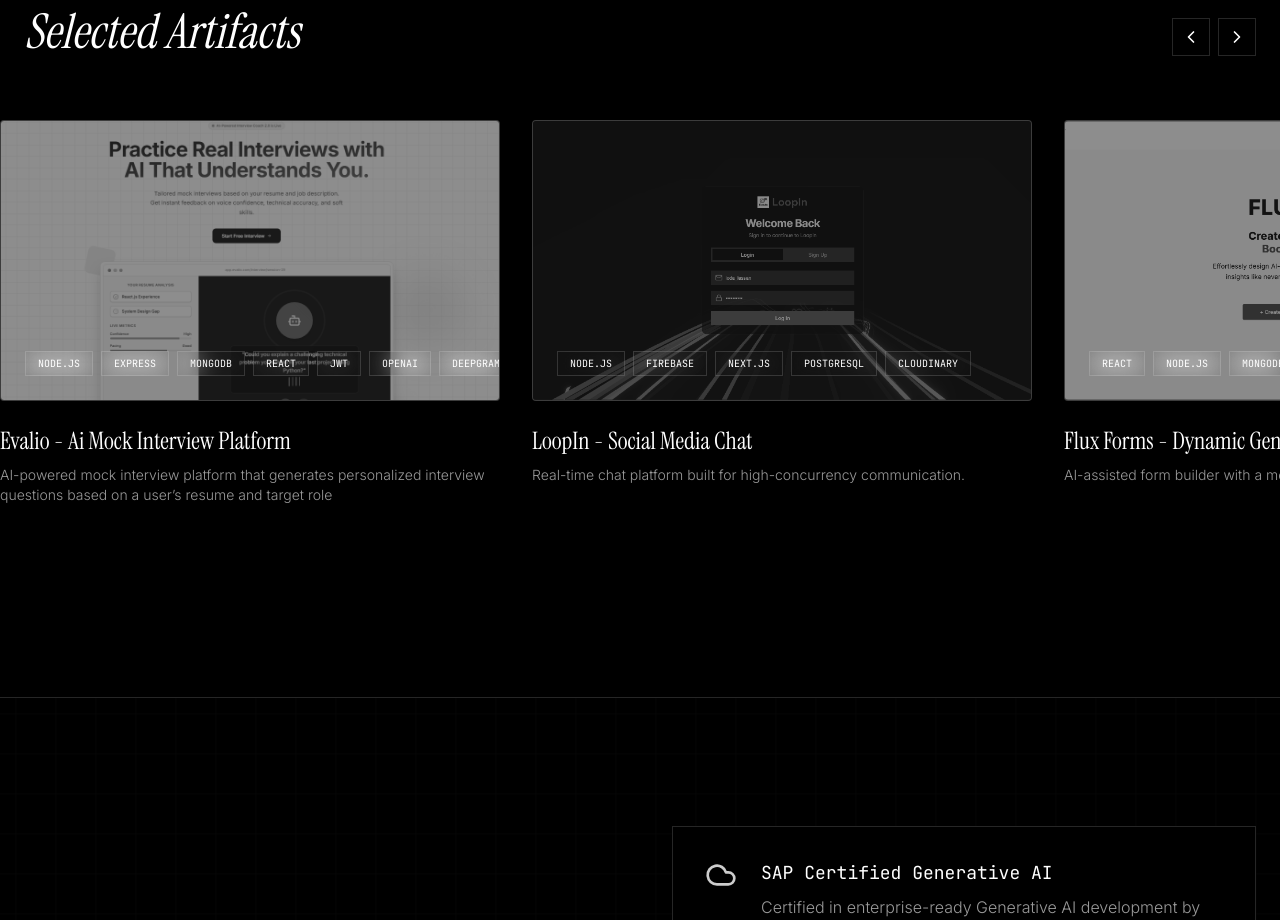
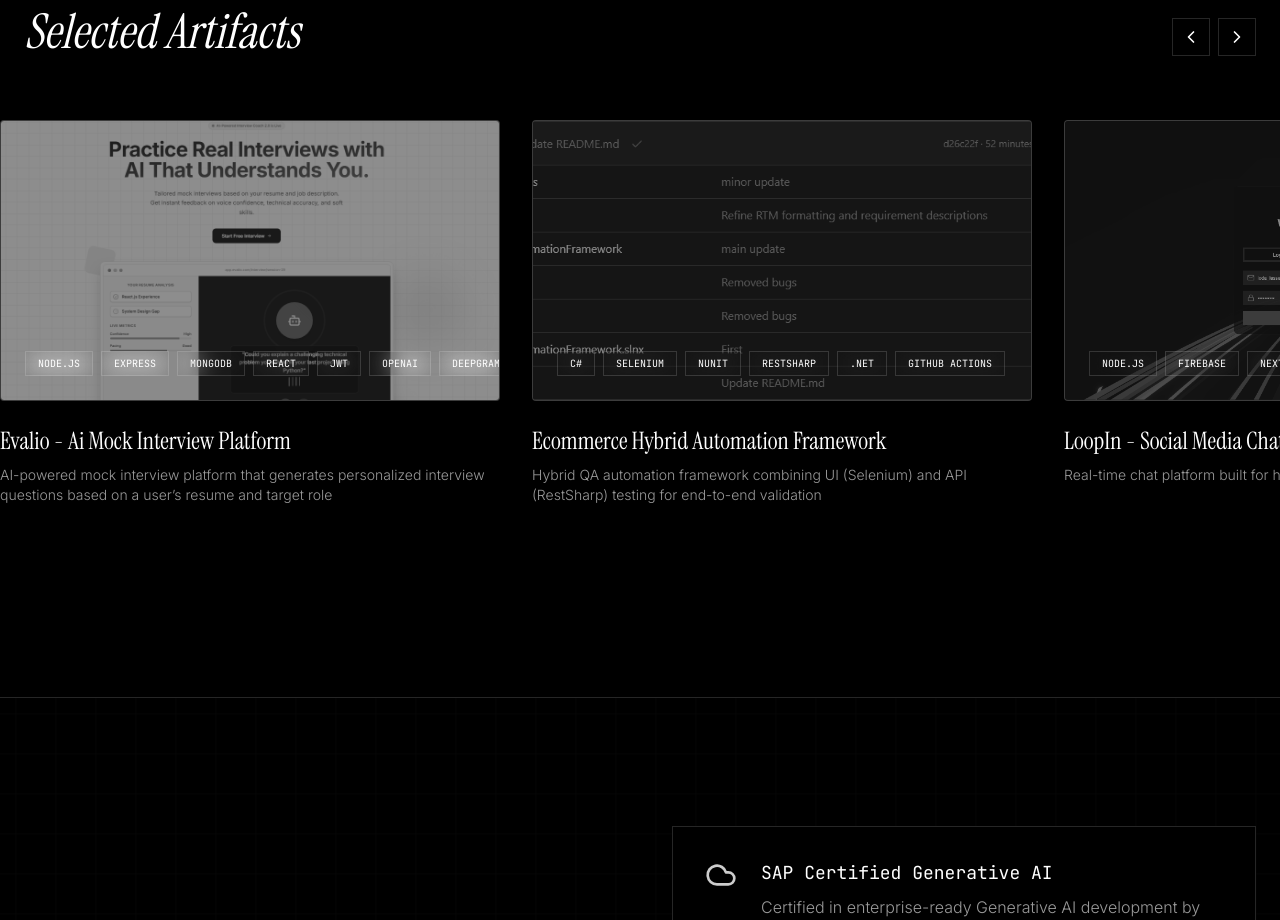
Before and after one commit to shivaansh27/ShivanshCv, a Next.js app: page / in a window 1280 px wide. Shown: the part 1560-2480 px from the top of the page. Built offline with nearby package versions, Linux system fonts and the light colour scheme.

Commit message:
updated project

```diff
--- a/app/layout.tsx
+++ b/app/layout.tsx
@@ -21,7 +21,7 @@
 });
 
 export const metadata: Metadata = {
-  title: "Shivansh Sharma | Backend & AI Engineer",
+  title: "Shivansh Sharma | Full Stack Developer & AI Enthusiast",
   description:
     "Backend & Platform Engineer building scalable APIs, real-time systems, and AI-powered applications using Node.js, TypeScript, and modern cloud architecture.",
   metadataBase: new URL("https://www.shivanshsharma.site"),
@@ -34,7 +34,7 @@
     apple: "/favicon.svg",
   },
   openGraph: {
-    title: "Shivansh Sharma | Backend & AI Engineer",
+    title: "Shivansh Sharma | Full Stack Developer & AI Enthusiast",
     description:
       "Backend & Platform Engineer building scalable APIs, real-time systems, and AI-powered applications.",
     url: "https://www.shivanshsharma.site",
@@ -51,9 +51,9 @@
   },
   twitter: {
     card: "summary_large_image",
-    title: "Shivansh Sharma | Backend & AI Engineer",
+    title: "Shivansh Sharma | Full Stack Developer & AI Enthusiast",
     description:
-      "Backend & AI Engineer building scalable systems and intelligent applications.",
+      "Full Stack & AI Engineer building scalable systems and intelligent applications.",
     images: ["/og-image.svg"],
   },
   viewport: "width=device-width, initial-scale=1",
--- a/components/projects-section.tsx
+++ b/components/projects-section.tsx
@@ -27,6 +27,16 @@
     githubUrl: "https://github.com/shivaansh27/Evalio",
     liveUrl: "https://evalio-interview.vercel.app/",
   },
+  {
+  id: "automation",
+  title: "Ecommerce Hybrid Automation Framework",
+  description: "Hybrid QA automation framework combining UI (Selenium) and API (RestSharp) testing for end-to-end validation",
+  image: "/automation.png",
+  tags: ["C#", "SELENIUM", "NUNIT", "RESTSHARP", ".NET", "GITHUB ACTIONS"],
+  fullDescription: "This project is a hybrid QA automation framework built to validate end-to-end user flows by combining UI and API testing. Using Selenium WebDriver for UI automation and RestSharp for API testing, the framework ensures deeper validation beyond traditional UI-only tests.\n\nI automated critical e-commerce workflows including login, product search, cart, and checkout using NUnit. The framework follows a modular and scalable design with separation of concerns (Test Layer, Page Objects, Utilities, API Clients), making it easy to maintain and extend.\n\nTo improve reliability and efficiency, I integrated UI and API validations within the same test flows, reducing dependency on flaky UI checks. This approach helped reduce manual testing effort by 60% and improved overall test coverage.\n\nAdditionally, I implemented CI/CD integration using GitHub Actions to automatically trigger regression test suites on each commit, reducing regression testing time by 50%.\n\nThe focus of this project was to build a production-like automation framework with real-world testing practices including reusable components, structured test design, and continuous integration.",
+  githubUrl: "https://github.com/shivaansh27/YOUR_AUTOMATION_REPO",
+  liveUrl: ""
+},
   {
     id: "loopin",
     title: "LoopIn - Social Media Chat",
```
Also changed, not shown: public/automation.png (added).
